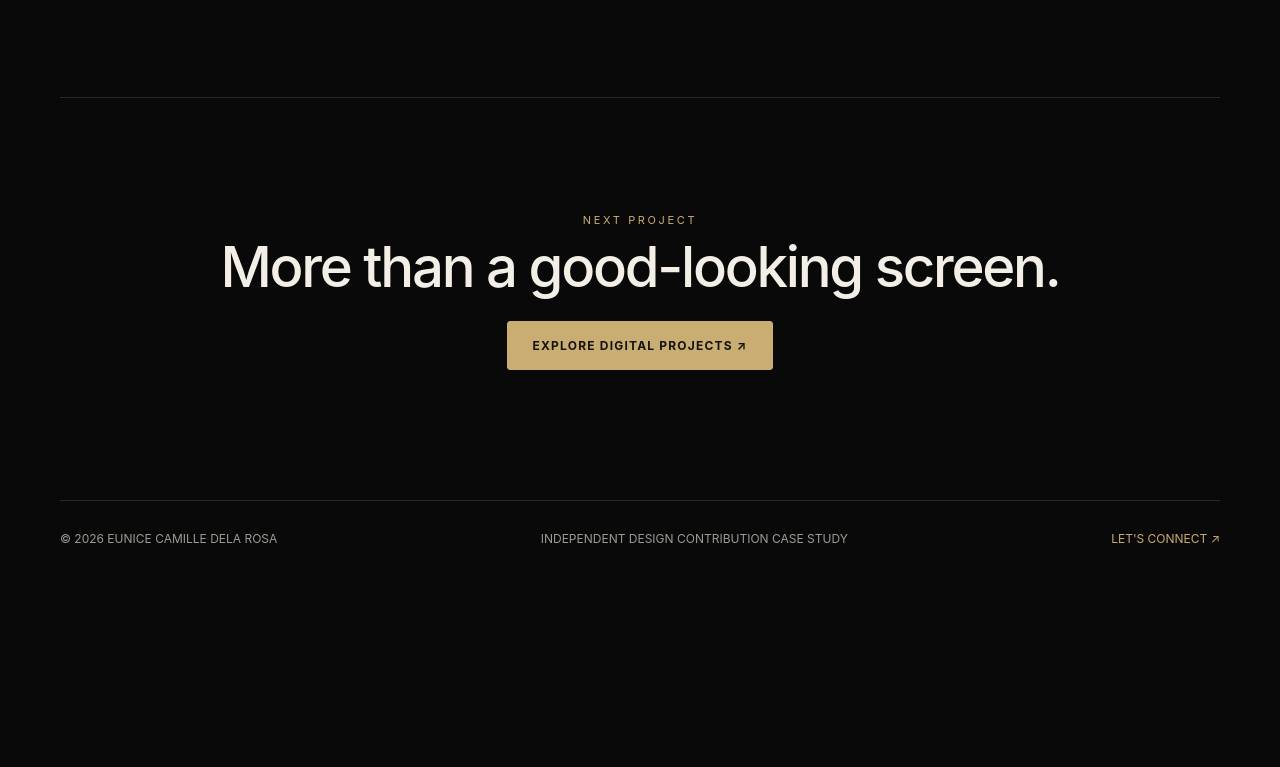
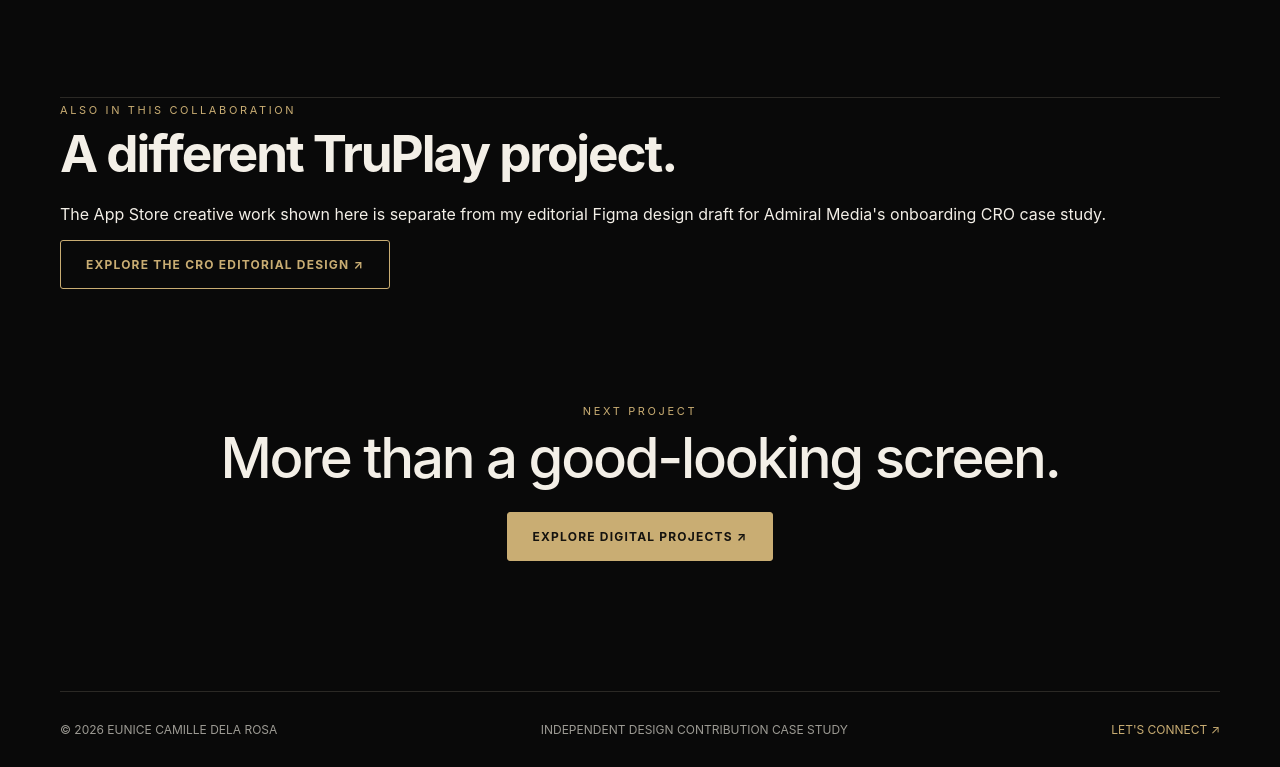
Before and after one commit to EuniceHDR/Eunice-Camille-Hernandez-Dela-Rosa-Portfolio, a plain HTML site: page truplay.html in a window 1280 px wide. Shown: the part 3376-4143 px from the top of the page. Before the commit the page ends 3952 px from the top, so only its background shows below. Drawn offline with Linux system fonts and the light colour scheme.

Commit message:
Complete YUNISA authentic visual refresh, approved portrait and distinct TruPlay CRO case study

```diff
--- a/truplay.html
+++ b/truplay.html
@@ -13,5 +13,5 @@
 </div></section>
 <section class="tp-principles"><span class="tag">THE CREATIVE SYSTEM / 03</span><div class="tp-principles-grid"><h2>Show the offering.<br><em>Tell the story.</em></h2><div class="tp-principles-copy"><p>Three priorities guided the screenshots: a clearer opening impression, consistent character and artwork treatment, and straightforward messaging supported by the visuals.</p><p>The graphic compositions on this page are editorial representations of the design thinking. They are not presented as final approved client assets.</p></div></div><div class="tp-strip" aria-label="Three visual principles"><div><span>01</span><strong>CLARITY</strong><small>Know what it is</small></div><div><span>02</span><strong>COHESION</strong><small>Recognize the world</small></div><div><span>03</span><strong>DISCOVERY</strong><small>Explore what’s inside</small></div></div></section>
 <section class="tp-credits" id="credits"><span class="tag">CONTEXT &amp; CREDITS / 04</span><h2>Collaboration matters.</h2><div class="tp-credits-grid"><p>This independent portfolio page documents my App Store creative design contributions in collaboration with Admiral Media. TruPlay and its associated visual assets belong to their respective owners. The broader CRO strategy, experiment, website development and any published performance results are not represented here as my individual work.</p><div><div class="tp-credit-label">CREDITS</div><strong>TruPlay · Admiral Media</strong><p>Original agency case study and a separately published presentation remain available for reference, but neither is loaded into this page or required for it to work.</p><a class="watch-link" href="https://admiral.media/case-studies/truplay-onboarding-cro-case-study/" target="_blank" rel="noopener noreferrer">Agency publication ↗</a><a class="watch-link tp-second-link" href="https://admiralmedia-truplay-cro-livewebsite.netlify.app" target="_blank" rel="noopener noreferrer">Separate published presentation ↗</a></div></div></section>
-<section class="tp-end"><span class="eyebrow">NEXT PROJECT</span><h2>More than a good-looking screen.</h2><a class="btn" href="web-design.html">Explore digital projects ↗</a></section>
+<section class="tp-related"><span class="eyebrow">ALSO IN THIS COLLABORATION</span><h2>A different TruPlay project.</h2><p>The App Store creative work shown here is separate from my editorial Figma design draft for Admiral Media's onboarding CRO case study.</p><a class="btn alt" href="truplay-cro.html">Explore the CRO editorial design ↗</a></section><section class="tp-end"><span class="eyebrow">NEXT PROJECT</span><h2>More than a good-looking screen.</h2><a class="btn" href="web-design.html">Explore digital projects ↗</a></section>
 </div></main><footer class="wrap"><span>© 2026 EUNICE CAMILLE DELA ROSA</span><span>INDEPENDENT DESIGN CONTRIBUTION CASE STUDY</span><a href="mailto:yunisa.hernandez@gmail.com">LET'S CONNECT ↗</a></footer><script src="site.js"></script></body></html>
```
